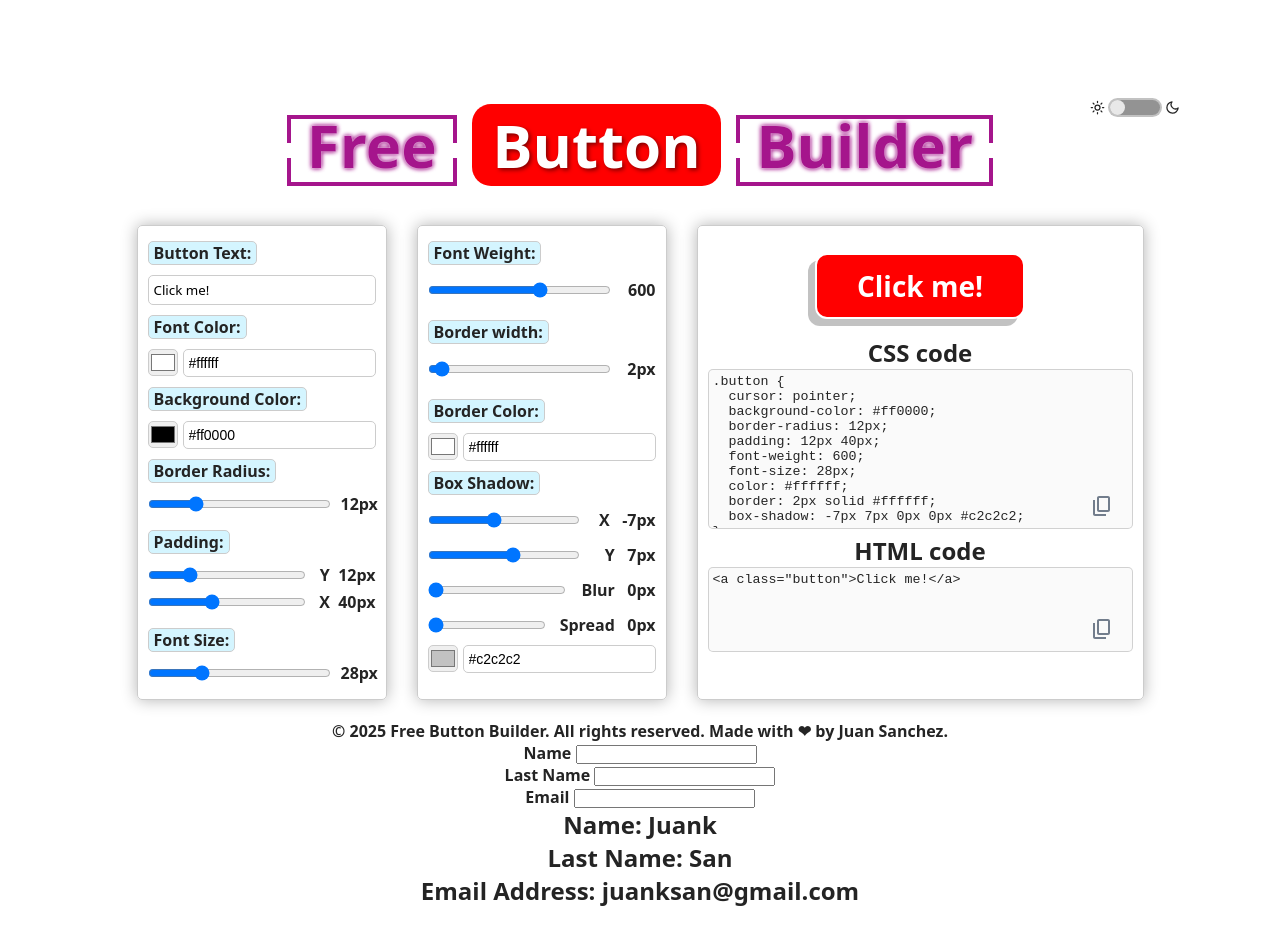
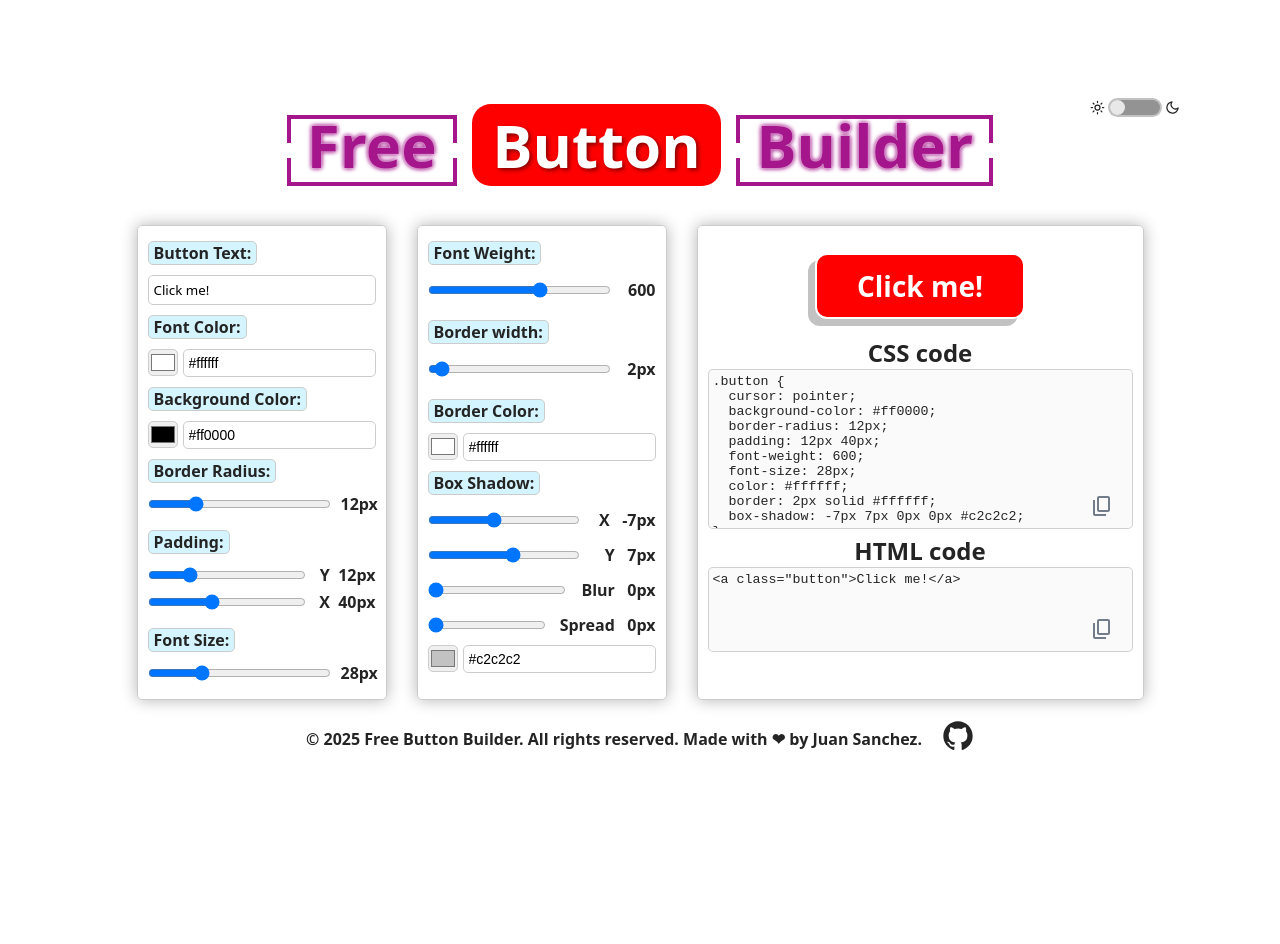
Before and after one commit to J-C-S-V/button-builder, a React (Vite) app: page / in a window 1280 px wide. Shown: the top 944 px of the page. After the commit the page ends 857 px from the top, so only its background shows below. Built offline with nearby package versions, Linux system fonts and the light colour scheme.

Commit message:
Update link and spelling

```diff
--- a/src/App.tsx
+++ b/src/App.tsx
@@ -80,7 +80,7 @@ function App() {
       </h1>
       <WorkBench />
       <Footer />
-      <Test />
+      {/* <Test /> */}
     </main>
   );
 }
--- a/src/components/Footer.tsx
+++ b/src/components/Footer.tsx
@@ -6,11 +6,11 @@ export const Footer = () => {
       <p className="footer__text">
         © 2025 Free Button Builder. All rights reserved. Made with ❤ by Juan
         Sanchez.
-        {/* <a target="_blank" href="https://github.com/J-C-S-V/button-builder">
+        <a target="_blank" href="https://github.com/J-C-S-V/button-builder">
           <span className="footer__tooltip">
             <IconGithub />
           </span>
-        </a> */}
+        </a>
       </p>
     </footer>
   );
--- a/src/index.css
+++ b/src/index.css
@@ -22,10 +22,9 @@ html {
   --color-background-white: #fff;
   --color-background-gray: #c2c2c2;
   --color-background-gray-light: #e8e8e8;
-
   --color-background-dark: #292929;
 
-  /* FONNT FAMILY*/
+  /* FONT FAMILY */
   --font-system-ui: system-ui, Avenir, Helvetica, Arial, sans-serif;
 }
 
```
